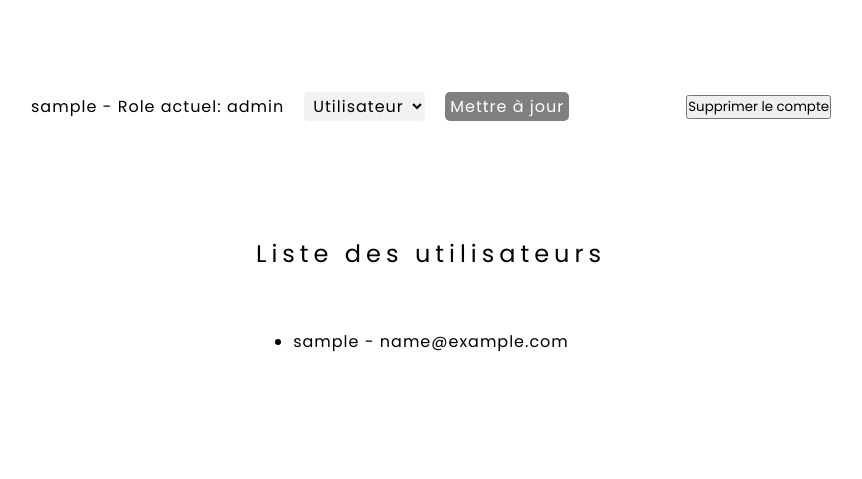
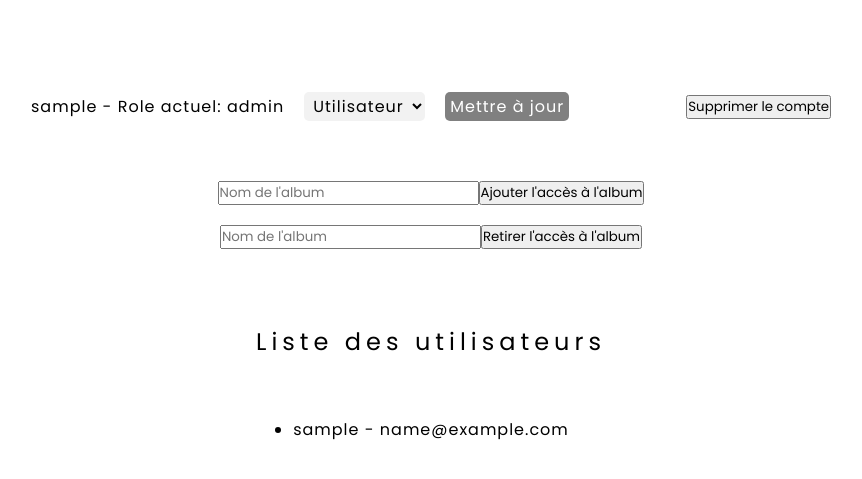
Before and after one commit to truuue/PhotoVernhet, a Flask app: page /admin in a window 1280 px wide. Shown: the part 185-664 px from the top of the page, without its empty margins (209-1071 px from the left). Run offline with Flask 3, Linux system fonts and the light colour scheme; the first user in the database is signed in; tables that the repository leaves empty hold one stand-in row (Sample ...).

Commit message:
Add album access and remove album access forms to userList.html

```diff
--- a/templates/userList.html
+++ b/templates/userList.html
@@ -39,6 +39,18 @@
         <input type="submit" value="Supprimer le compte" />
       </form>
     </div>
+    <div>
+      <form action="{{ url_for('add_album_access') }}" method="post">
+        <input type="hidden" name="user_id" value="{{ user.id }}" />
+        <input type="text" name="album_name" placeholder="Nom de l'album" />
+        <button type="submit">Ajouter l'accès à l'album</button>
+      </form>
+      <form action="{{ url_for('remove_album_access') }}" method="post">
+        <input type="hidden" name="user_id" value="{{ user.id }}" />
+        <input type="text" name="album_name" placeholder="Nom de l'album" />
+        <button type="submit">Retirer l'accès à l'album</button>
+      </form>
+    </div>
     {% endfor %}
 
     <h2>Liste des utilisateurs</h2>
```
Also changed, not shown: other parts of templates/userList.html (+2 -0 lines).
